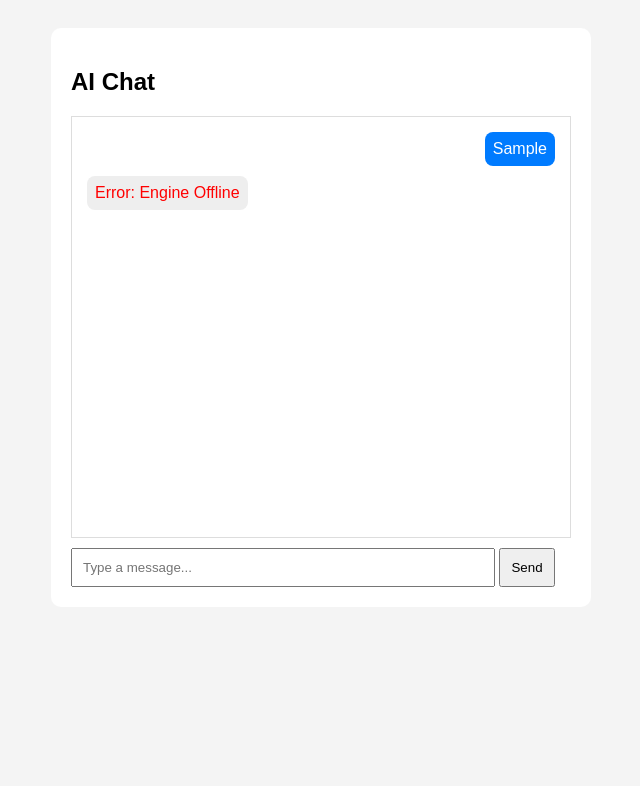
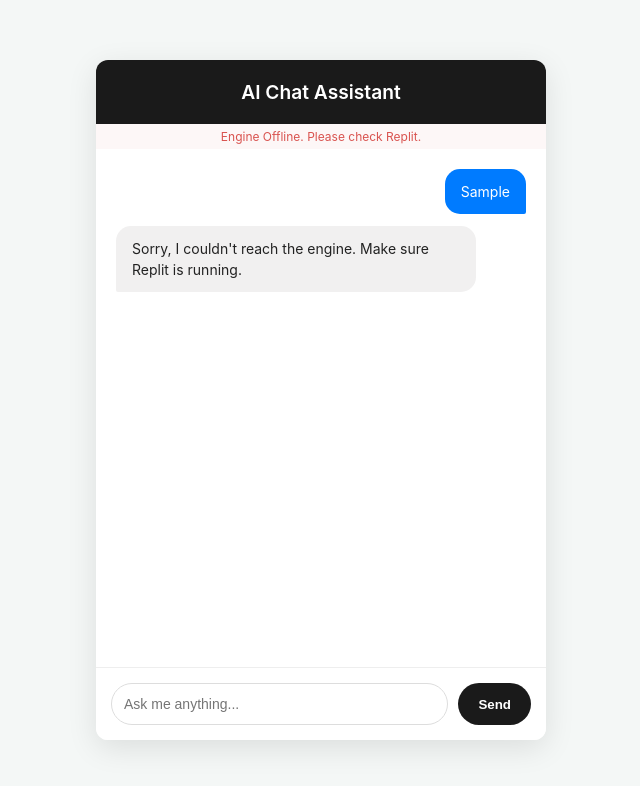
Before and after one commit to ghazghazibahaeddin-arch/my-ai-app, a plain HTML site: page index.html in a window 1280 px wide. Both pictures are taken after typing "Sample" into the empty fields and a click on the button "Send". Shown: the whole page, without its empty margins (319-959 px from the left). Drawn offline with Linux system fonts and the light colour scheme; no server answers.

Commit message:
Update index.html

```diff
--- a/index.html
+++ b/index.html
@@ -3,47 +3,85 @@
 <head>
     <meta charset="UTF-8">
     <meta name="viewport" content="width=device-width, initial-scale=1.0">
-    <title>AI Chatbot</title>
+    <title>AI Chat Assistant</title>
     <style>
-        body { font-family: sans-serif; display: flex; justify-content: center; padding: 20px; background: #f4f4f4; }
-        .chat-container { width: 100%; max-width: 500px; background: white; padding: 20px; border-radius: 10px; shadow: 0 4px 6px rgba(0,0,0,0.1); }
-        #chat-box { height: 400px; overflow-y: auto; border: 1px solid #ddd; padding: 10px; margin-bottom: 10px; display: flex; flex-direction: column; }
-        .msg { margin: 5px; padding: 8px; border-radius: 8px; max-width: 80%; }
-        .user { align-self: flex-end; background: #007bff; color: white; }
-        .ai { align-self: flex-start; background: #eee; }
+        body { font-family: 'Inter', sans-serif; background-color: #f4f7f6; display: flex; justify-content: center; align-items: center; height: 100vh; margin: 0; }
+        .chat-container { width: 100%; max-width: 450px; background: white; border-radius: 12px; box-shadow: 0 8px 30px rgba(0,0,0,0.1); display: flex; flex-direction: column; height: 85vh; overflow: hidden; }
+        .chat-header { background: #1a1a1a; color: white; padding: 20px; text-align: center; font-size: 1.2em; font-weight: 600; }
+        #chat-box { flex: 1; padding: 20px; overflow-y: auto; display: flex; flex-direction: column; gap: 12px; background: #ffffff; }
+        .msg { padding: 12px 16px; border-radius: 15px; max-width: 80%; font-size: 14px; line-height: 1.5; }
+        .user { align-self: flex-end; background: #007bff; color: white; border-bottom-right-radius: 2px; }
+        .ai { align-self: flex-start; background: #f1f0f0; color: #222; border-bottom-left-radius: 2px; }
+        .input-area { border-top: 1px solid #eee; padding: 15px; display: flex; gap: 10px; background: white; }
+        input { flex: 1; border: 1px solid #ddd; padding: 12px; border-radius: 25px; outline: none; font-size: 14px; }
+        button { background: #1a1a1a; color: white; border: none; padding: 10px 20px; border-radius: 25px; cursor: pointer; font-weight: 600; transition: 0.2s; }
+        button:hover { background: #333; }
+        button:disabled { background: #ccc; cursor: not-allowed; }
+        .error-banner { color: #d9534f; background: #fdf7f7; font-size: 12px; text-align: center; padding: 5px; display: none; }
     </style>
 </head>
 <body>
     <div class="chat-container">
-        <h2>AI Chat</h2>
+        <div class="chat-header">AI Chat Assistant</div>
+        <div id="status-banner" class="error-banner">Engine Offline. Please check Replit.</div>
         <div id="chat-box"></div>
-        <input type="text" id="user-input" placeholder="Type a message..." style="width: 80%; padding: 10px;">
-        <button onclick="sendMsg()" style="padding: 10px;">Send</button>
+        <div class="input-area">
+            <input type="text" id="user-input" placeholder="Ask me anything..." onkeypress="if(event.key==='Enter') sendMessage()">
+            <button id="send-btn" onclick="sendMessage()">Send</button>
+        </div>
     </div>
 
     <script>
-        async function sendMsg() {
-            const input = document.getElementById('user-input');
-            const box = document.getElementById('chat-box');
-            if(!input.value) return;
+        const chatBox = document.getElementById('chat-box');
+        const userInput = document.getElementById('user-input');
+        const sendBtn = document.getElementById('send-btn');
+        const statusBanner = document.getElementById('status-banner');
 
-            box.innerHTML += `<div class="msg user">${input.value}</div>`;
-            const prompt = input.value;
-            input.value = '';
+        async function sendMessage() {
+            const text = userInput.value.trim();
+            if (!text) return;
+
+            // Add user message to UI
+            appendMessage('user', text);
+            userInput.value = '';
+            statusBanner.style.display = 'none';
+
+            // Disable button and show loading state
+            sendBtn.disabled = true;
+            sendBtn.innerText = '...';
 
             try {
-                const res = await fetch("https://passionateshabbyfonts-snapwild34.replit.app/chat", {
+                // Connecting to your Replit URL using the exact format you provided
+                const response = await fetch("https://passionate-shabby-fonts--snapwild34.replit.app/chat", {
                     method: "POST",
                     headers: { "Content-Type": "application/json" },
-                    body: JSON.stringify({ prompt: prompt })
+                    body: JSON.stringify({ prompt: text })
                 });
-                const data = await res.json();
-                box.innerHTML += `<div class="msg ai">${data.choices[0].message.content}</div>`;
-            } catch (e) {
-                box.innerHTML += `<div class="msg ai" style="color:red">Error: Engine Offline</div>`;
+
+                if (!response.ok) throw new Error('Network error');
+
+                const data = await response.json();
+                const aiResponse = data.choices[0].message.content;
+
+                appendMessage('ai', aiResponse);
+            } catch (error) {
+                console.error(error);
+                statusBanner.style.display = 'block';
+                appendMessage('ai', "Sorry, I couldn't reach the engine. Make sure Replit is running.");
+            } finally {
+                sendBtn.disabled = false;
+                sendBtn.innerText = 'Send';
+                chatBox.scrollTop = chatBox.scrollHeight;
             }
-            box.scrollTop = box.scrollHeight;
+        }
+
+        function appendMessage(role, content) {
+            const msgDiv = document.createElement('div');
+            msgDiv.className = `msg ${role}`;
+            msgDiv.innerText = content;
+            chatBox.appendChild(msgDiv);
+            chatBox.scrollTop = chatBox.scrollHeight;
         }
     </script>
 </body>
-          </html>
+</html>
```
